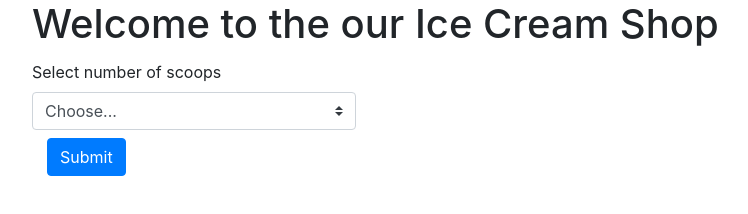
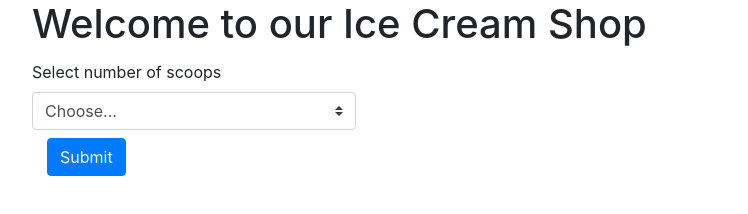
Before and after one commit to jessicarubinwilliams/order-icecream, a plain HTML site: page index.html in a window 1280 px wide. Shown: the whole page, without its empty margins (53-801 px from the left). Drawn offline with nearby package versions, Linux system fonts and the light colour scheme.

Commit message:
Fix grammar error.

```diff
--- a/index.html
+++ b/index.html
@@ -11,7 +11,7 @@
 
 <body>
   <div class="container">
-    <h1>Welcome to the our Ice Cream Shop</h1>
+    <h1>Welcome to our Ice Cream Shop</h1>
     <form id="scoops-form">
       <div class="form-row align-items-center">
         <div class="col-auto my-1">
```
